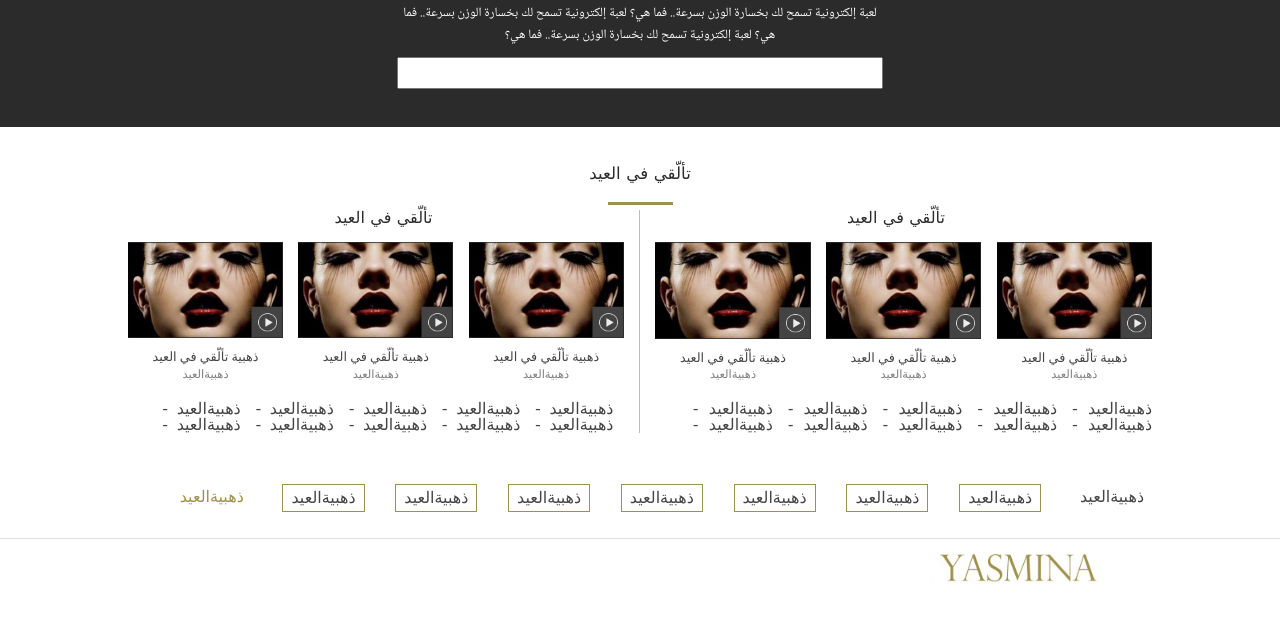
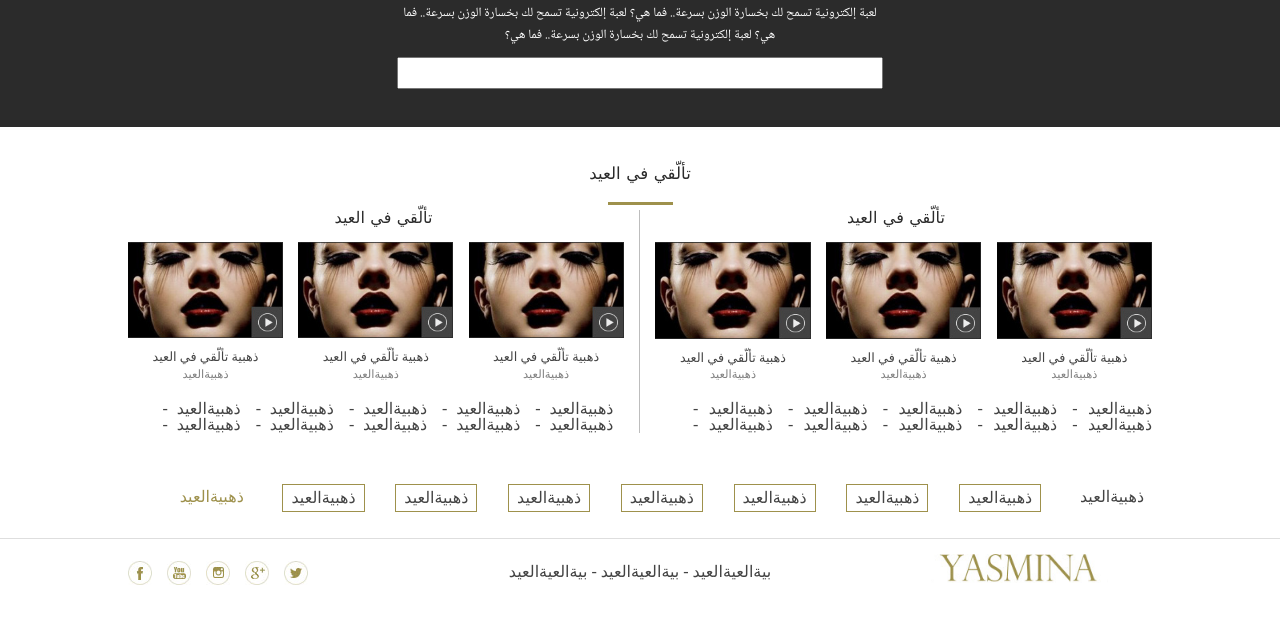
Before and after one commit to vasilie/yasmina, a plain HTML site: page article.html in a window 1280 px wide. Shown: the part 4469-5093 px from the top of the page. Drawn offline with nearby package versions, Linux system fonts and the light colour scheme; files whose address does not match are found by name; a web font is replaced by a local one.

Commit message:
footer fixes

```diff
--- a/article.html
+++ b/article.html
@@ -264,8 +264,16 @@
 				<li class="footer-links__item footer-links__item--last">ذهبيةالعيد</li>
 			</ul>
 			<div class="footer--end">
-				<div class="social"></div>
-				<div class="copyright"></div>
+				<div class="social">
+					<img src="assets/img/social-facebook.png" alt="">
+					<img src="assets/img/social-youtube.png" alt="">
+					<img src="assets/img/social-instagram.png" alt="">
+					<img src="assets/img/social-google.png" alt="">
+					<img src="assets/img/social-twitter.png" alt="">
+				</div>
+				<div class="copyright">
+					<p>بيةالعيةالعيد - بيةالعيةالعيد - بيةالعيةالعيد</p>
+				</div>
 				<div class="footer__logo">
 					<img src="assets/img/logo.png" alt="">
 				</div>
```
